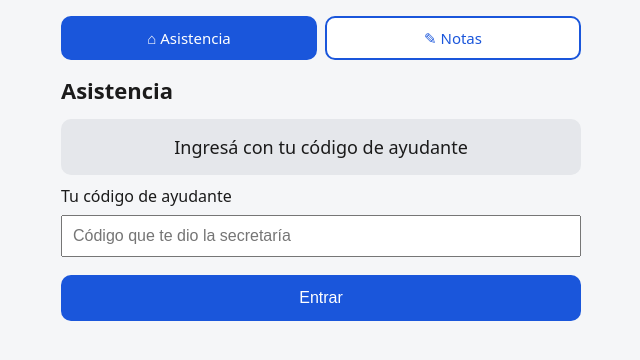
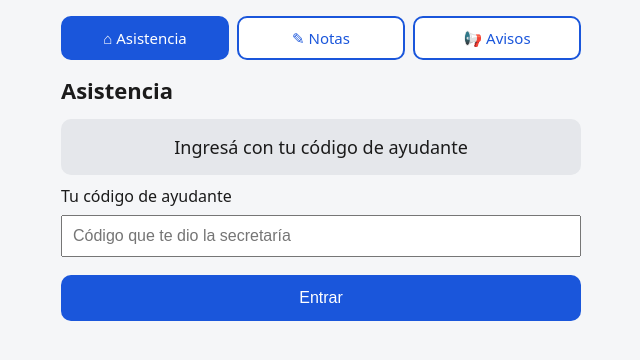
Before and after one commit to patologiab-catedra/patologia-b, a plain HTML site: page index.html in a window 1280 px wide. Shown: the whole page, without its empty margins (319-959 px from the left). Drawn offline with nearby package versions, Linux system fonts and the light colour scheme; no server answers.

Commit message:
Botón Avisos en la barra de Asistencia

```diff
--- a/index.html
+++ b/index.html
@@ -14,13 +14,13 @@ h1{font-size:22px}
 select,input[type=password]{font-size:16px;padding:10px;margin:8px 0;width:100%;box-sizing:border-box}
 li{padding:4px 0}
 .dnav{display:flex;gap:8px;margin:0 0 8px}
-.dnav a{flex:1;text-align:center;padding:10px;border-radius:10px;border:2px solid #1a56db;color:#1a56db;background:#fff;text-decoration:none;font-size:15px}
+.dnav a{flex:1;text-align:center;padding:10px 4px;border-radius:10px;border:2px solid #1a56db;color:#1a56db;background:#fff;text-decoration:none;font-size:15px}
 .dnav a.on{background:#1a56db;color:#fff}
 </style>
 </head>
 <body>
 <div class="w">
-  <nav class="dnav" id="dnav"><a href="./" class="on">⌂ Asistencia</a><a href="notas/">✎ Notas</a></nav>
+  <nav class="dnav" id="dnav"><a href="./" class="on">⌂ Asistencia</a><a href="notas/">✎ Notas</a><a href="avisos/">📢 Avisos</a></nav>
   <button id="volver" style="display:none;background:none;border:0;color:#1a56db;font-size:16px;padding:6px 0;cursor:pointer">← Volver</button>
   <h1 id="tit">Asistencia</h1>
   <div id="est" class="res">Cargando...</div>
```
